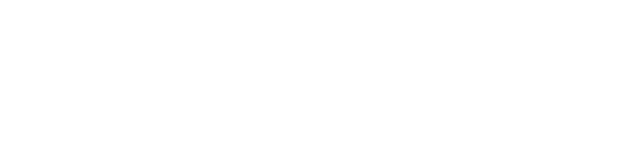
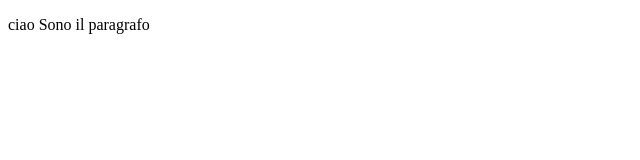
Before and after one commit to DarioMod/newRepoGit, a plain HTML site: page index.html in a window 1280 px wide. Shown: the whole page, without its empty margins (0-640 px from the left). Drawn offline with Linux system fonts and the light colour scheme.

Commit message:
Aggiunto Paragrafo

```diff
--- a/index.html
+++ b/index.html
@@ -6,6 +6,9 @@
     <title>Document</title>
 </head>
 <body>
+    <p>
+        ciao Sono il paragrafo
+    </p>
 
 </body>
 </html>
```
